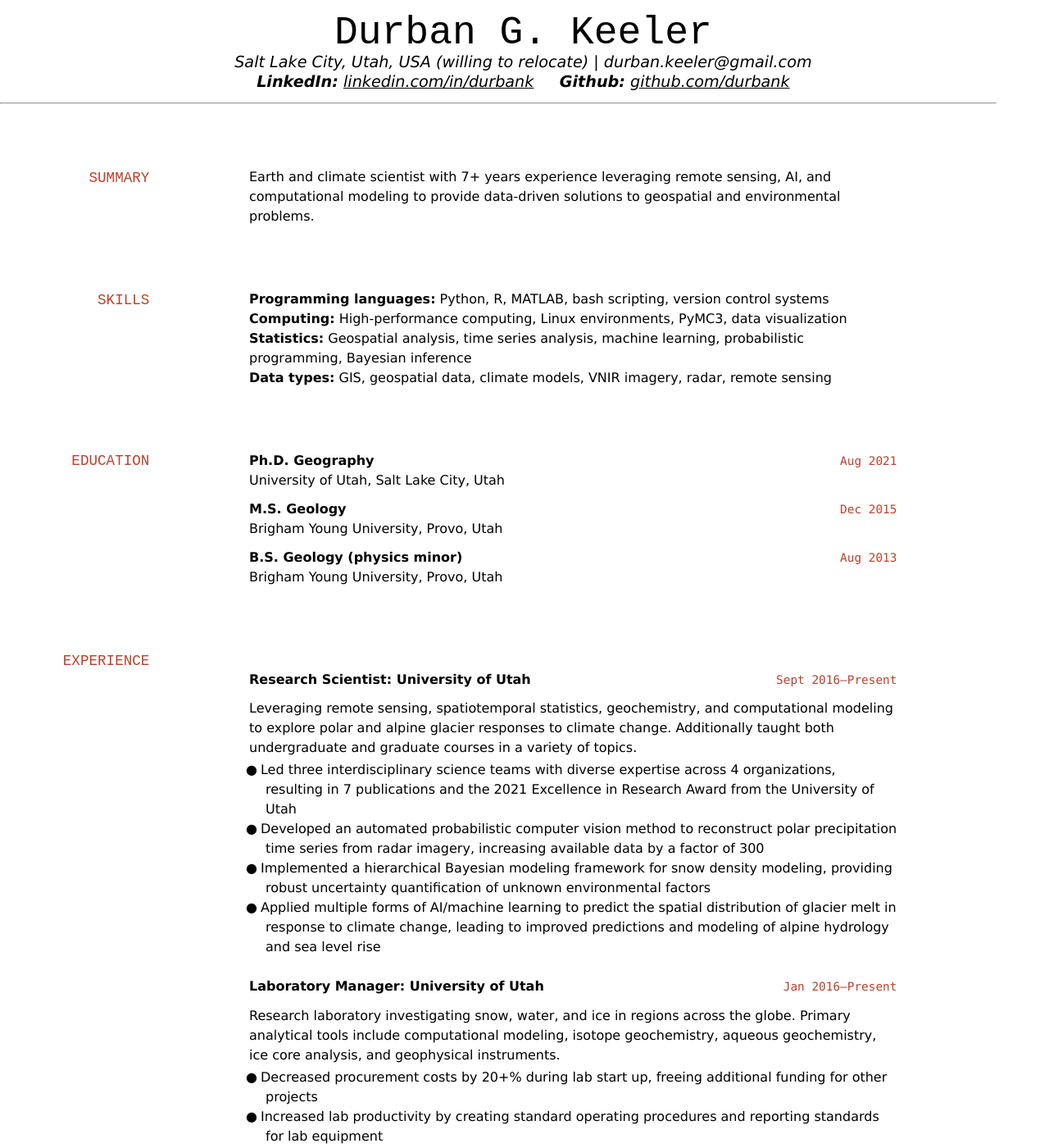
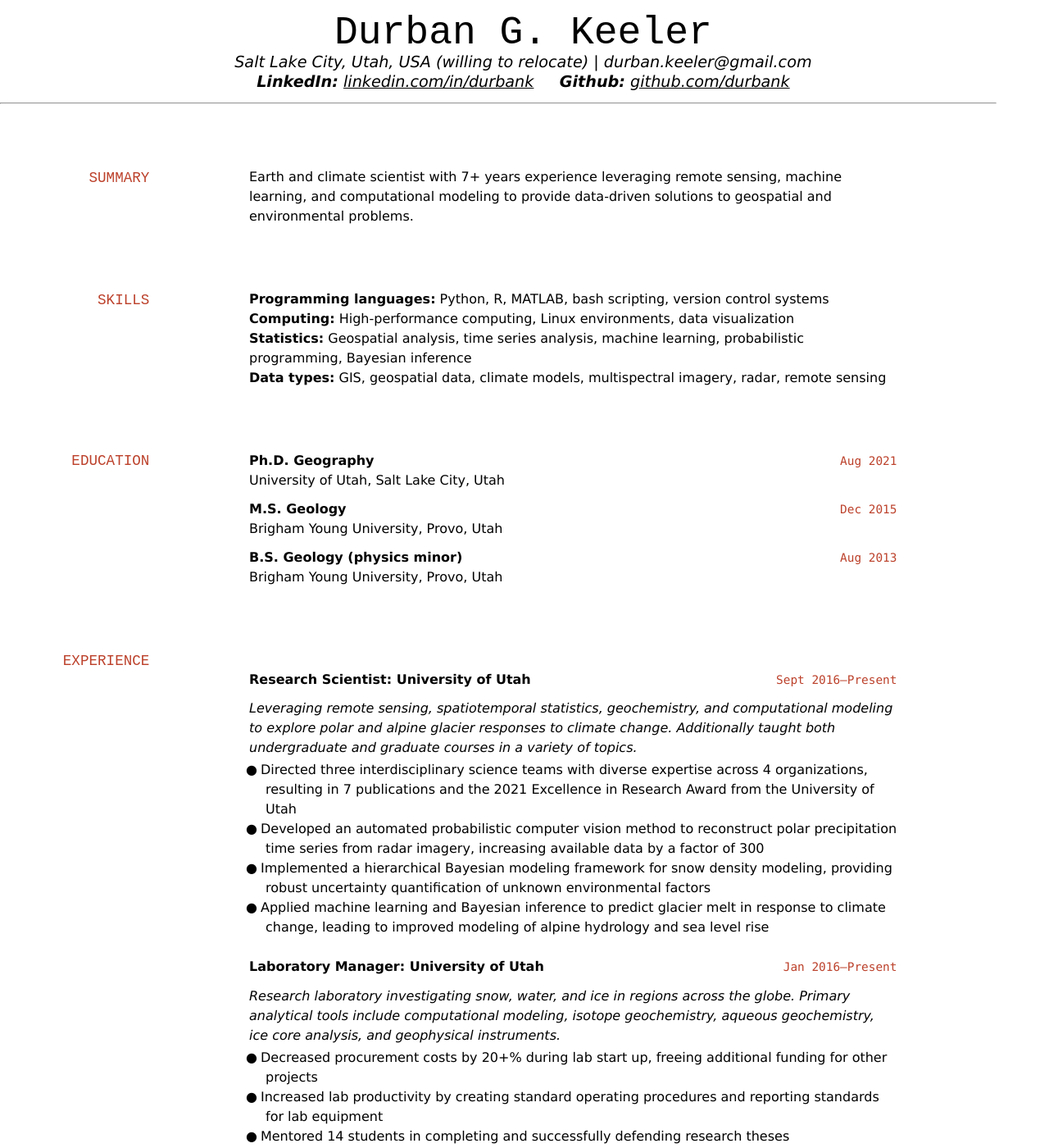
Before and after one commit to durbank/durbank.github.io, a Jekyll site: the page built from cv/resume.md, in a window 1280 px wide and 1400 px high. Shown: the whole window at 82% size. Built offline with Jekyll 4.4.1, drawn with Linux system fonts in a browser that asks for light colours; some of the changed text lies outside the part shown.

Commit message:
Minor edits

```diff
--- a/cv/resume.md
+++ b/cv/resume.md
@@ -14,14 +14,14 @@ Salt Lake City, Utah, USA (willing to relocate) \| durban.keeler@gmail.com \
 
 ## SUMMARY
 
-Earth and climate scientist with 7+ years experience leveraging remote sensing, AI, and computational modeling to provide data-driven solutions to geospatial and environmental problems.
+Earth and climate scientist with 7+ years experience leveraging remote sensing, machine learning, and computational modeling to provide data-driven solutions to geospatial and environmental problems.
 
 ## SKILLS
 
 **Programming languages:** Python, R, MATLAB, bash scripting, version control systems \
-**Computing:** High-performance computing, Linux environments, PyMC3, data visualization \
+**Computing:** High-performance computing, Linux environments, data visualization \
 **Statistics:** Geospatial analysis, time series analysis, machine learning, probabilistic programming, Bayesian inference \
-**Data types:** GIS, geospatial data, climate models, VNIR imagery, radar, remote sensing
+**Data types:** GIS, geospatial data, climate models, multispectral imagery, radar, remote sensing
 
 ## EDUCATION
 
@@ -43,19 +43,19 @@ Brigham Young University, Provo, Utah
 `Sept 2016–Present`
 **Research Scientist: University of Utah**
 
-Leveraging remote sensing, spatiotemporal statistics, geochemistry, and computational modeling to explore polar and alpine glacier responses to climate change.
-Additionally taught both undergraduate and graduate courses in a variety of topics.
+*Leveraging remote sensing, spatiotemporal statistics, geochemistry, and computational modeling to explore polar and alpine glacier responses to climate change.
+Additionally taught both undergraduate and graduate courses in a variety of topics.*
 
-- Led three interdisciplinary science teams with diverse expertise across 4 organizations, resulting in 7 publications and the 2021 Excellence in Research Award from the University of Utah
+- Directed three interdisciplinary science teams with diverse expertise across 4 organizations, resulting in 7 publications and the 2021 Excellence in Research Award from the University of Utah
 - Developed an automated probabilistic computer vision method to reconstruct polar precipitation time series from radar imagery, increasing available data by a factor of 300
 - Implemented a hierarchical Bayesian modeling framework for snow density modeling, providing robust uncertainty quantification of unknown environmental factors
-- Applied multiple forms of AI/machine learning to predict the spatial distribution of glacier melt in response to climate change, leading to improved predictions and modeling of alpine hydrology and sea level rise
+- Applied machine learning and Bayesian inference to predict glacier melt in response to climate change, leading to improved modeling of alpine hydrology and sea level rise
 
 `Jan 2016–Present`
 **Laboratory Manager: University of Utah**
 
-Research laboratory investigating snow, water, and ice in regions across the globe.
-Primary analytical tools include computational modeling, isotope geochemistry, aqueous geochemistry, ice core analysis, and geophysical instruments.
+*Research laboratory investigating snow, water, and ice in regions across the globe.
+Primary analytical tools include computational modeling, isotope geochemistry, aqueous geochemistry, ice core analysis, and geophysical instruments.*
 
 - Decreased procurement costs by 20+% during lab start up, freeing additional funding for other projects
 - Increased lab productivity by creating standard operating procedures and reporting standards for lab equipment
@@ -64,18 +64,18 @@ Primary analytical tools include computational modeling, isotope geochemistry, a
 `Sept 2013–Dec 2015`
 **Research Scientist: Brigham Young University**
 
-Collaborative project between BYU and Columbia University reconstructing abrupt climate changes in Europe from glacier responses using process modeling and isotope geochemistry.
-Also included extensive student mentoring and teaching of undergraduate students.
+*Collaborative project between BYU and Columbia University reconstructing abrupt climate changes in Europe from glacier responses using process modeling and isotope geochemistry.
+Also included extensive student mentoring and teaching of undergraduate students.*
 
 - Developed a stochastic glacier model to estimate climate changes from minimal surface measurements, providing climate constraints for new regions with robust uncertainty assessments
-- Utilized machine learning to develop a classifier to distinguish snow and ice in optical satellite imagery, permitting stochastic model calibration, validation, and uncertainty quantification
+- Utilized machine learning to develop a classifier to distinguish snow and ice in multispectral satellite imagery, permitting stochastic model calibration, validation, and uncertainty quantification
 - Effectively communicated findings to both expert and non-technical audiences, winning Best in Session presentation awards in three separate BYU Spring Research conferences
 - Improved student success by modernizing course curricula in GIS and field study courses, leading to receipt of the 2015 Outstanding Teaching Award
 
 `May 2012–Aug 2012`
 **Geology intern: Forest Oil Corporation**
 
-Quantified correlations between well success and various 3D seismic attributes in the Permian Baisn to help identify future well sites and constrain risk assessments.
+*Quantified correlations between well success and various 3D seismic attributes in the Permian Baisn to help identify future well sites and constrain risk assessments.*
 
 - Increased team's potential for well success rates through data-driven analysis
 - Identified and solved issues with minimal oversight
@@ -85,7 +85,7 @@ Quantified correlations between well success and various 3D seismic attributes i
 `Sept 2009–May 2011`
 **Admissions and Financial Aid Associate: BYU Student Services**
 
-Assisted clients in navigating admissions and financial aid requirements at Brigham Young University.
+*Assisted clients in navigating admissions and financial aid requirements at Brigham Young University.*
 
 - Quickly developed and employed expertise in a broad range of topics
 - Defused volatile situations with confident competency and empathic communication
```
Also changed, not shown: other parts of cv/resume.md (+1 -1 lines).
